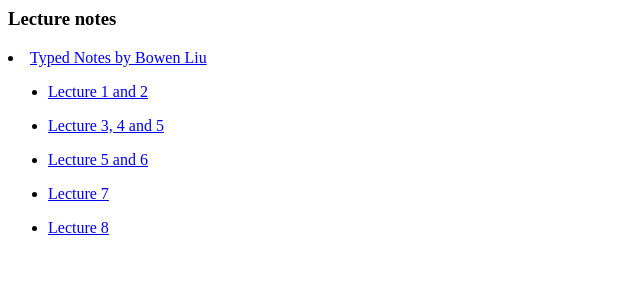
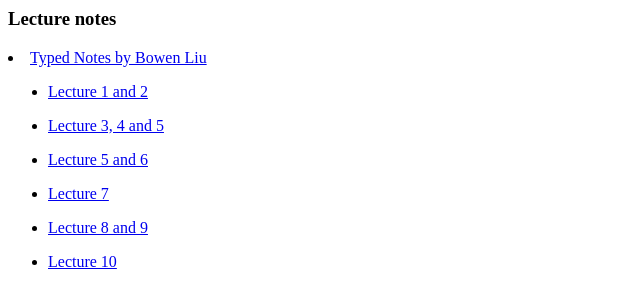
Before and after one commit to chenglongyu/chenglongyu.github.io, a plain HTML site: page Linear_Algebra_2025/notes/index.html in a window 1280 px wide. Shown: the whole page, without its empty margins (0-640 px from the left). Drawn offline with Linux system fonts and the light colour scheme.

Commit message:
Update index.html

```diff
--- a/Linear_Algebra_2025/notes/index.html
+++ b/Linear_Algebra_2025/notes/index.html
@@ -12,8 +12,8 @@
 <li><a href="线性代数2025spring矩阵运算.pdf">Lecture 3, 4 and 5</a> <p>
 <li><a href="线性代数2025SpringR^n子空间.pdf">Lecture 5 and 6</a> <p>
 <li><a href="线性代数2025Spring一般线性空间线性无关和基.pdf">Lecture 7</a> <p>
-<li><a href="线性代数2025Spring一般线性空间线性无关和基.pdf">Lecture 8</a> <p>
-
+<li><a href="线性代数2025Spring一般线性空间线性无关和基.pdf">Lecture 8 and 9</a> <p>
+<li><a href="线性代数2025Spring子空间和商空间.pdf">Lecture 10</a> <p>
 
 
 
```
